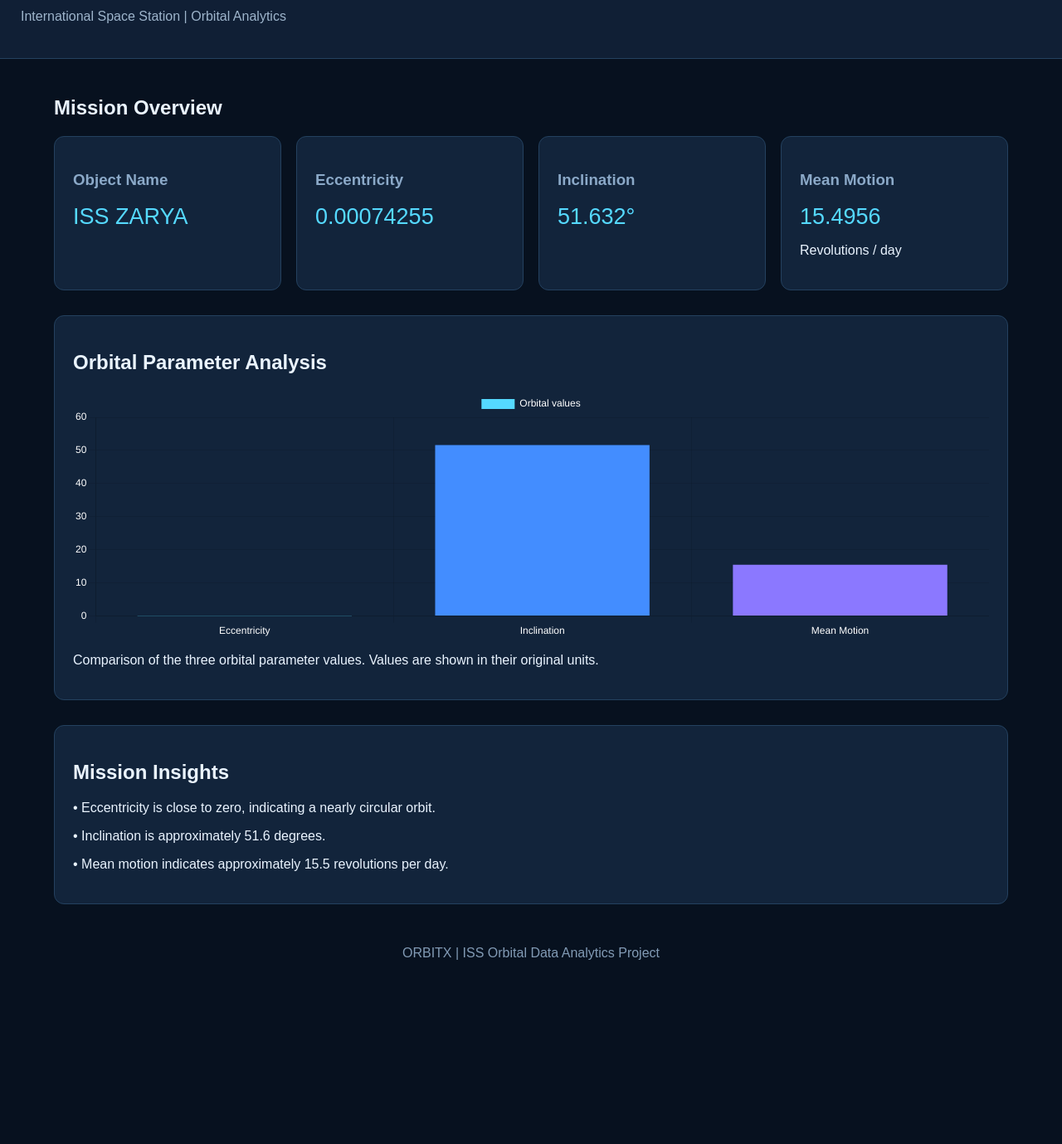
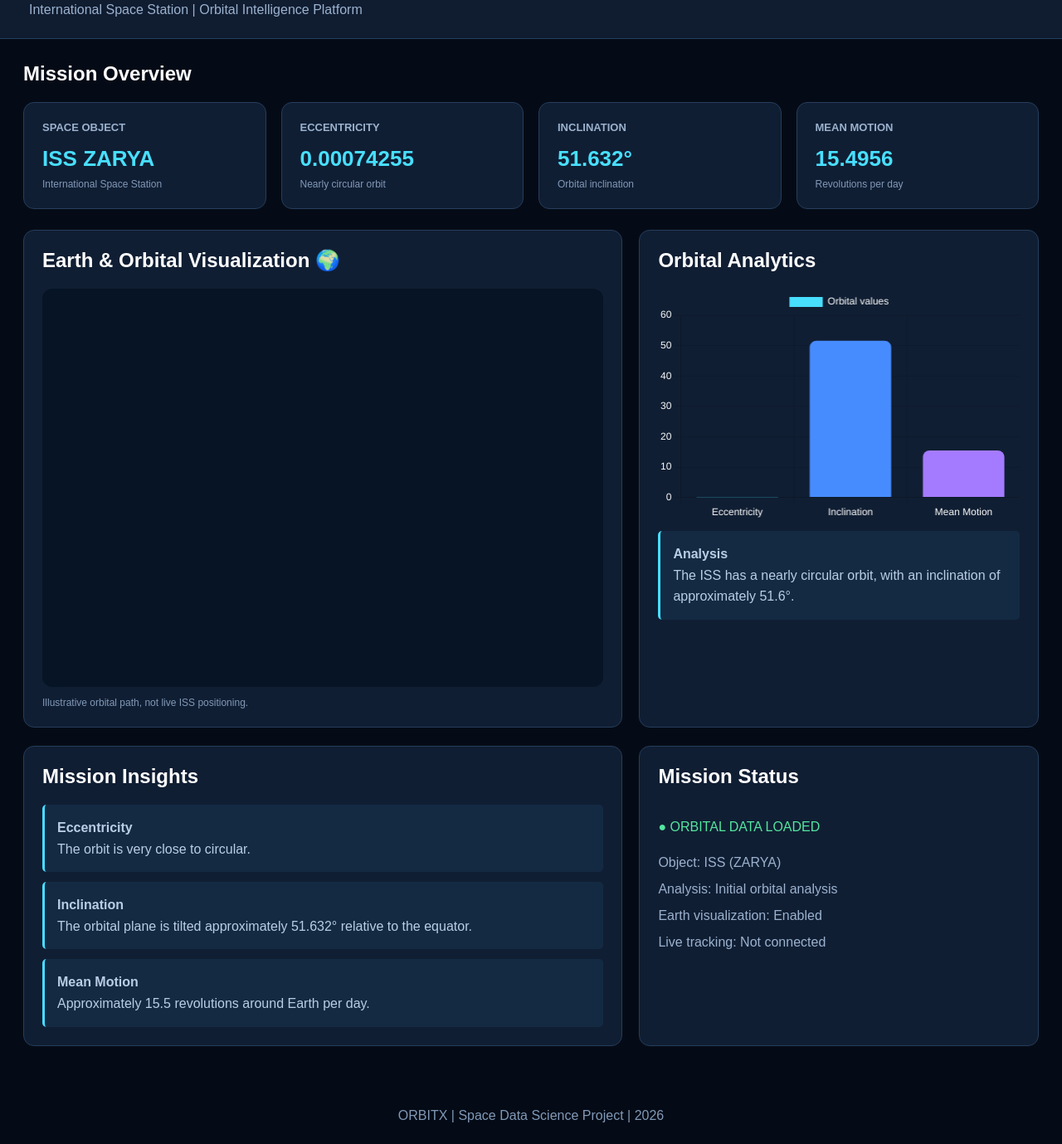
Before and after one commit to HareLakshmyNarayan/ORBITX-ISS-Analytics, a plain HTML site: page index.html in a window 1280 px wide. Shown: the part 68-1447 px from the top of the page at 83% size. Before the commit the page ends 1251 px from the top, so only its background shows below. Drawn offline with nearby package versions, Linux system fonts and the light colour scheme; a script that the page names is missing.

Commit message:
Upgrade ORBITX with 3D Earth

```diff
--- a/index.html
+++ b/index.html
@@ -4,107 +4,280 @@
 <head>
 <meta charset="UTF-8">
 <meta name="viewport" content="width=device-width, initial-scale=1.0">
-<title>ORBITX | ISS Analytics</title>
+<title>ORBITX | Space Analytics</title>
+
+<script src="https://cdn.jsdelivr.net/npm/chart.js"></script>
+<script src="https://unpkg.com/globe.gl"></script>
+
 <style>
-* { box-sizing: border-box; }
+* { box-sizing:border-box; margin:0; padding:0; }
+
 body {
-  margin: 0;
-  font-family: Arial, sans-serif;
-  background: #07111f;
-  color: #eaf4ff;
+  background:#050b16;
+  color:#fff;
+  font-family:Arial,sans-serif;
 }
+
 header {
-  padding: 25px;
-  background: #101f35;
-  border-bottom: 1px solid #24415f;
+  padding:25px 35px;
+  background:#101c30;
+  border-bottom:1px solid #24415f;
 }
-header h1 { color: #55d9ff; margin: 0; }
-header p { color: #9eb5cc; }
-main { padding: 25px; max-width: 1200px; margin: auto; }
+
+header h1 {
+  color:#48dfff;
+  letter-spacing:4px;
+}
+
+header p { color:#9bb2ce; margin-top:8px; }
+
+.container { padding:28px; max-width:1450px; margin:auto; }
+
+h2 { margin-bottom:20px; }
+
 .cards {
-  display: grid;
-  grid-template-columns: repeat(auto-fit,minmax(200px,1fr));
-  gap: 18px;
+  display:grid;
+  grid-template-columns:repeat(auto-fit,minmax(190px,1fr));
+  gap:18px;
+  margin-bottom:25px;
 }
+
 .card {
-  background: #12243b;
-  padding: 22px;
-  border: 1px solid #24415f;
-  border-radius: 12px;
+  background:#101e33;
+  border:1px solid #253d5c;
+  padding:22px;
+  border-radius:13px;
 }
-.card h3 { color: #8ba9c8; }
-.value { font-size: 27px; color: #55d9ff; }
-section { margin-top: 30px; }
-canvas { width: 100%; max-height: 300px; }
-footer { padding: 25px; text-align: center; color: #829bb5; }
+
+.card h3 { color:#9bb2ce; font-size:13px; margin-bottom:15px; }
+
+.value { color:#48dfff; font-size:26px; font-weight:bold; }
+
+.unit { color:#8199b7; font-size:12px; margin-top:8px; }
+
+.layout {
+  display:grid;
+  grid-template-columns:1.5fr 1fr;
+  gap:20px;
+  margin-bottom:22px;
+}
+
+#globeViz {
+  width:100%;
+  height:480px;
+  overflow:hidden;
+  border-radius:12px;
+  background:#071426;
+}
+
+.chart {
+  height:280px;
+  position:relative;
+}
+
+.insight {
+  background:#142a43;
+  border-left:3px solid #48dfff;
+  padding:15px;
+  margin-top:12px;
+  border-radius:5px;
+  color:#b9cee4;
+  line-height:1.6;
+}
+
+.status { color:#54e6a0; }
+
+footer {
+  text-align:center;
+  color:#8199b7;
+  padding:25px;
+}
+
+@media(max-width:800px) {
+  .layout { grid-template-columns:1fr; }
+  #globeViz { height:350px; }
+  .container { padding:15px; }
+}
 </style>
 </head>
+
 <body>
+
 <header>
   <h1>ORBITX 🛰️</h1>
-  <p>International Space Station | Orbital Analytics</p>
+  <p>International Space Station | Orbital Intelligence Platform</p>
 </header>
 
-<main>
+<div class="container">
+
 <h2>Mission Overview</h2>
+
 <div class="cards">
+
   <div class="card">
-      <h3>Object Name</h3>
+    <h3>SPACE OBJECT</h3>
     <div class="value">ISS ZARYA</div>
+    <div class="unit">International Space Station</div>
   </div>
+
   <div class="card">
-      <h3>Eccentricity</h3>
+    <h3>ECCENTRICITY</h3>
     <div class="value">0.00074255</div>
+    <div class="unit">Nearly circular orbit</div>
   </div>
+
   <div class="card">
-      <h3>Inclination</h3>
+    <h3>INCLINATION</h3>
     <div class="value">51.632°</div>
+    <div class="unit">Orbital inclination</div>
   </div>
+
   <div class="card">
-      <h3>Mean Motion</h3>
+    <h3>MEAN MOTION</h3>
     <div class="value">15.4956</div>
-      <p>Revolutions / day</p>
+    <div class="unit">Revolutions per day</div>
+  </div>
+
+</div>
+
+<div class="layout">
+
+  <div class="card">
+    <h2>Earth & Orbital Visualization 🌍</h2>
+    <div id="globeViz"></div>
+    <p style="color:#8199b7;margin-top:12px;font-size:12px">
+      Illustrative orbital path, not live ISS positioning.
+    </p>
+  </div>
+
+  <div class="card">
+    <h2>Orbital Analytics</h2>
+    <div class="chart">
+      <canvas id="orbitChart"></canvas>
+    </div>
+    <div class="insight">
+      <b>Analysis</b><br>
+      The ISS has a nearly circular orbit, with an inclination of approximately 51.6°.
     </div>
   </div>
 
-  <section class="card">
-    <h2>Orbital Parameter Analysis</h2>
-    <canvas id="orbitChart"></canvas>
-    <p>Comparison of the three orbital parameter values.
-    Values are shown in their original units.</p>
-  </section>
+</div>
 
-  <section class="card">
+<div class="layout">
+
+  <div class="card">
     <h2>Mission Insights</h2>
-    <p>• Eccentricity is close to zero, indicating a nearly circular orbit.</p>
-    <p>• Inclination is approximately 51.6 degrees.</p>
-    <p>• Mean motion indicates approximately 15.5 revolutions per day.</p>
-  </section>
-</main>
 
-<footer>ORBITX | ISS Orbital Data Analytics Project</footer>
+    <div class="insight">
+      <b>Eccentricity</b><br>
+      The orbit is very close to circular.
+    </div>
 
-<script src="https://cdn.jsdelivr.net/npm/chart.js"></script>
+    <div class="insight">
+      <b>Inclination</b><br>
+      The orbital plane is tilted approximately 51.632° relative to the equator.
+    </div>
+
+    <div class="insight">
+      <b>Mean Motion</b><br>
+      Approximately 15.5 revolutions around Earth per day.
+    </div>
+  </div>
+
+  <div class="card">
+    <h2>Mission Status</h2>
+    <br>
+    <p class="status">● ORBITAL DATA LOADED</p>
+    <br>
+    <p style="color:#9bb2ce;line-height:2">
+      Object: ISS (ZARYA)<br>
+      Analysis: Initial orbital analysis<br>
+      Earth visualization: Enabled<br>
+      Live tracking: Not connected
+    </p>
+  </div>
+
+</div>
+
+</div>
+
+<footer>
+ORBITX | Space Data Science Project | 2026
+</footer>
+
 <script>
+
+// Orbital parameter chart
+
 new Chart(document.getElementById('orbitChart'), {
-  type: 'bar',
-  data: {
-    labels: ['Eccentricity', 'Inclination', 'Mean Motion'],
-    datasets: [{
-      label: 'Orbital values',
-      data: [0.00074255, 51.632, 15.49560282],
-      backgroundColor: ['#55d9ff','#438dff','#8b78ff']
+  type:'bar',
+  data:{
+    labels:['Eccentricity','Inclination','Mean Motion'],
+    datasets:[{
+      label:'Orbital values',
+      data:[0.00074255,51.632,15.49560282],
+      backgroundColor:['#48dfff','#478cff','#a47bff'],
+      borderRadius:8
     }]
   },
-  options: {
-    responsive: true,
-    plugins: { legend: { labels: { color: '#ffffff' } } },
-    scales: {
-      x: { ticks: { color: '#ffffff' } },
-      y: { ticks: { color: '#ffffff' } }
+  options:{
+    maintainAspectRatio:false,
+    plugins:{
+      legend:{labels:{color:'white'}}
+    },
+    scales:{
+      x:{ticks:{color:'white'}},
+      y:{ticks:{color:'white'}}
     }
   }
 });
+
+// 3D Earth globe
+
+const globe = Globe();
+
+globe(document.getElementById('globeViz'))
+  .globeImageUrl(
+    'https://unpkg.com/three-globe/example/img/earth-blue-marble.jpg'
+  )
+  .backgroundColor('#071426')
+  .showAtmosphere(true)
+  .atmosphereColor('#48aaff')
+  .atmosphereAltitude(0.18);
+
+// Create an illustrative inclined orbital path
+
+const inclination = 51.632 * Math.PI / 180;
+
+const orbitPoints = [];
+
+for(let i=0;i<=360;i++) {
+  const angle = i * Math.PI / 180;
+
+  const x = Math.cos(angle);
+  const y = Math.sin(angle) * Math.cos(inclination);
+  const z = Math.sin(angle) * Math.sin(inclination);
+
+  const lat = Math.asin(z) * 180 / Math.PI;
+  const lng = Math.atan2(y,x) * 180 / Math.PI;
+
+  orbitPoints.push({lat,lng});
+}
+
+globe
+  .pathsData([orbitPoints])
+  .pathPoints('length')
+  .pathPointLat(p => p.lat)
+  .pathPointLng(p => p.lng)
+  .pathColor(() => '#48dfff')
+  .pathStroke(0.6)
+  .pathDashLength(0.03)
+  .pathDashGap(0.01)
+  .pathDashAnimateTime(5000);
+
+globe.pointOfView({lat:15,lng:0,altitude:2.2},1000);
+
 </script>
+
 </body>
 </html>
```
Lines whose indentation alone changed are shown as unchanged.
